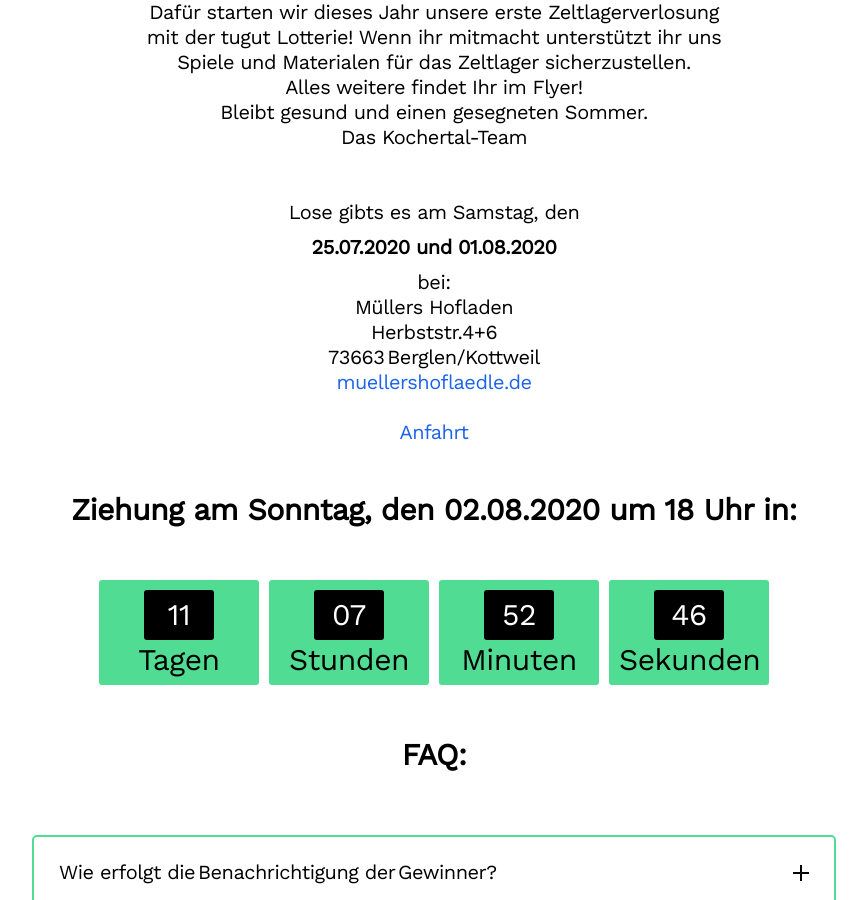
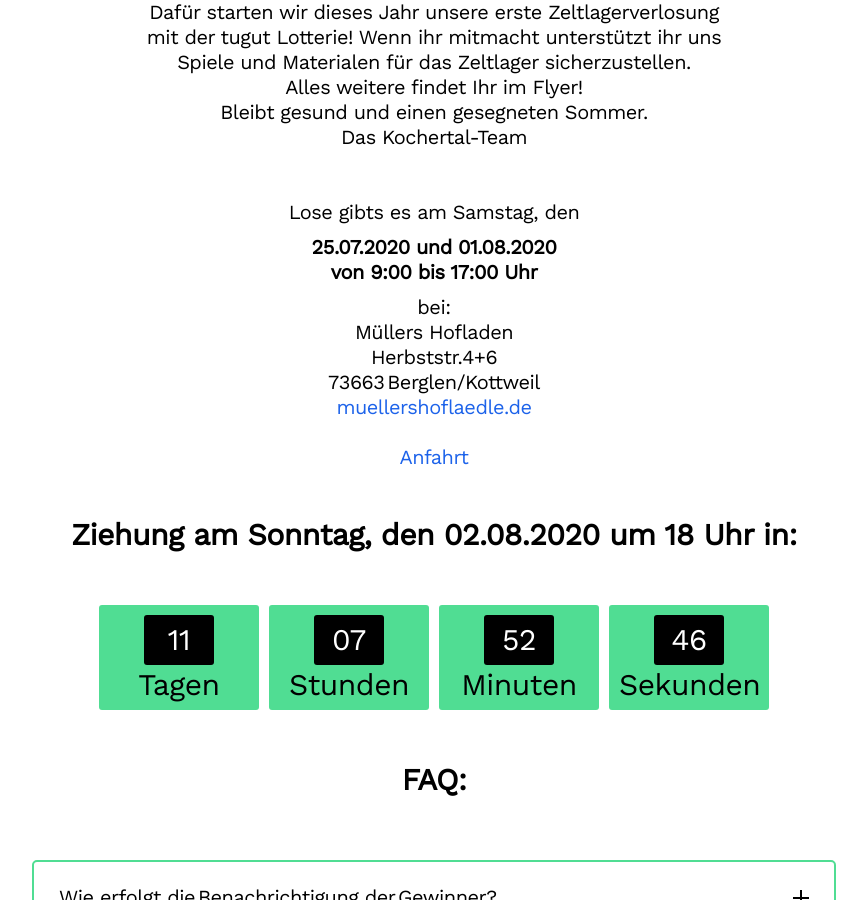
Before and after one commit to tugut-de/site, a Jekyll site: the page built from _pages/kocherlager.html, in a window 1280 px wide and 900 px high, scrolled down 450 px. Shown: the whole window, without its empty margins (206-1073 px from the left). Built offline with Jekyll 4.4.1, drawn with Linux system fonts in a browser that asks for light colours; nearby versions of some CDN libraries.

Commit message:
add time

```diff
--- a/_pages/kocherlager.html
+++ b/_pages/kocherlager.html
@@ -57,7 +57,8 @@ include_in_footer: false
             <div>Das Kochertal-Team</div>
           </div>
           <div>Lose gibts es am Samstag, den</div>
-          <div class="lotterie__about-bold">25.07.2020 und 01.08.2020</div>
+          <div class="lotterie__about-bold">25.07.2020 und 01.08.2020<br>
+            von 9:00 bis 17:00 Uhr</div>
           <div>bei:</div>
           <div>Müllers Hofladen</div>
           <div>Herbststr.4+6</div>
```
